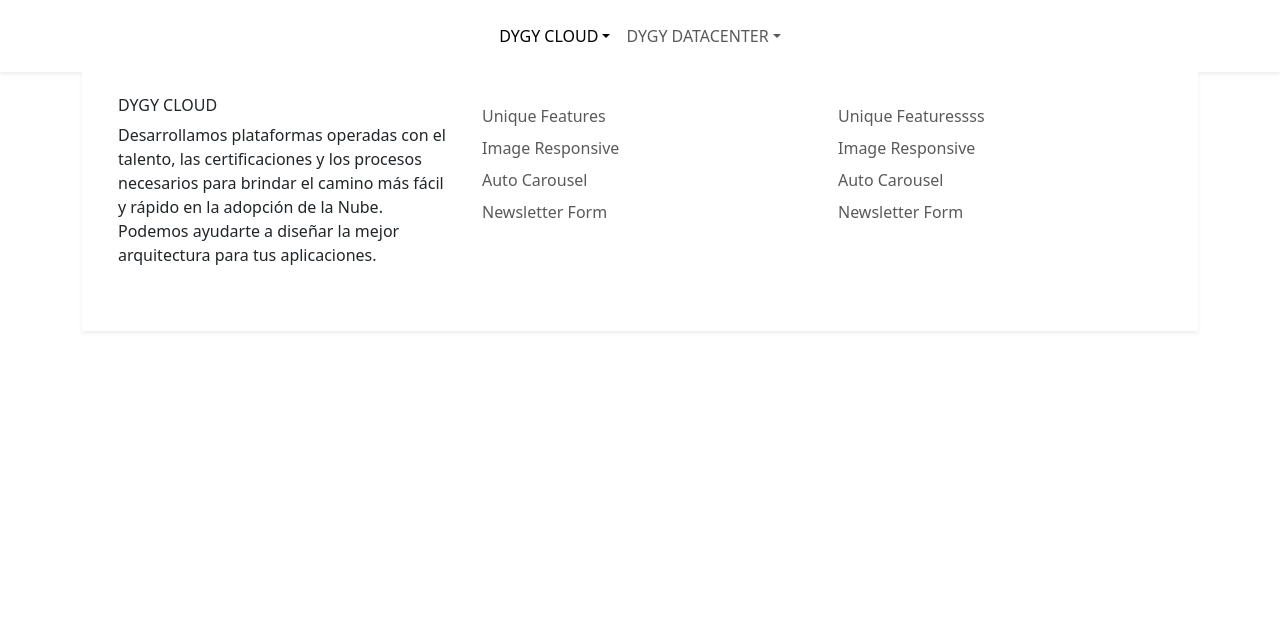
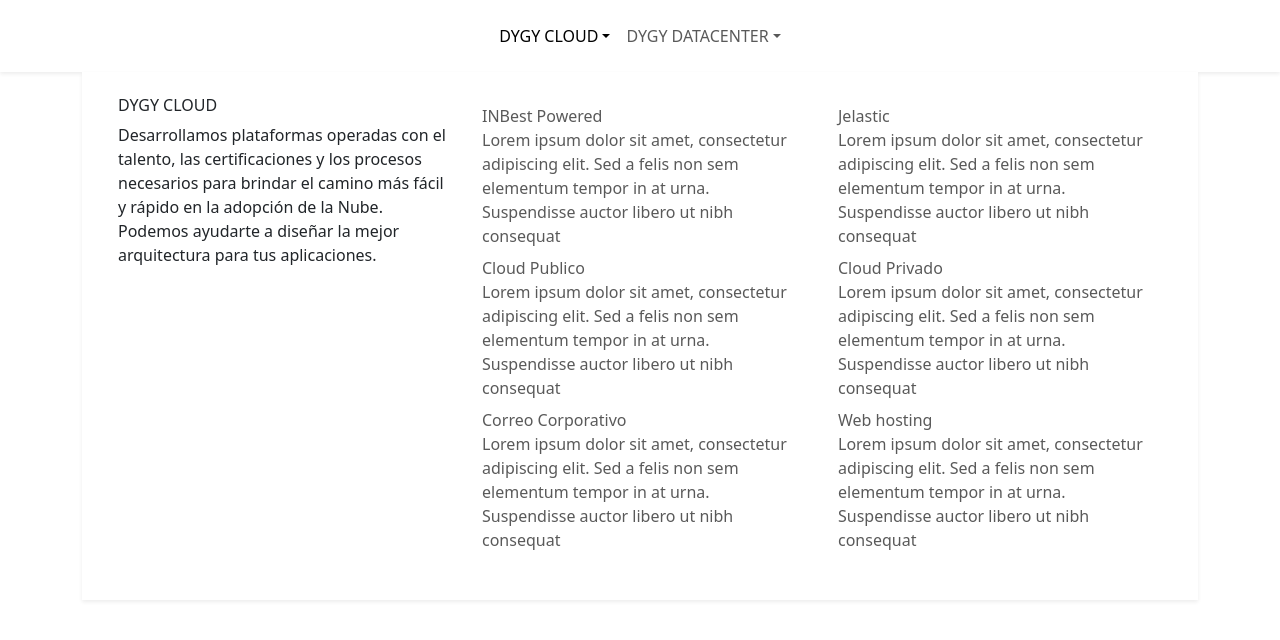
Before and after one commit to VazquezHd/digy, a React (Create React App) app: page / in a window 1280 px wide. Both pictures are taken after a click on the link "DYGY CLOUD". Shown: the top 640 px of the page. Built offline with nearby package versions, Linux system fonts and the light colour scheme.

Commit message:
nav bar ready

```diff
--- a/src/components/common/navbar/Dropdown.jsx
+++ b/src/components/common/navbar/Dropdown.jsx
@@ -29,31 +29,8 @@
                     </h6>
                     <p>{data.description}</p>
                   </div>
-                  <div className="col-lg-4 mb-4">
-                    <ul className="list-unstyled">
-                      <li className="nav-item">
-                        <a href="" className="nav-link text-small pb-0">
-                          Unique Features
-                        </a>
-                      </li>
-                      <li className="nav-item">
-                        <a href="" className="nav-link text-small pb-0">
-                          Image Responsive
-                        </a>
-                      </li>
-                      <li className="nav-item">
-                        <a href="" className="nav-link text-small pb-0">
-                          Auto Carousel
-                        </a>
-                      </li>
-                      <li className="nav-item">
-                        <a href="" className="nav-link text-small pb-0">
-                          Newsletter Form
-                        </a>
-                      </li>
-                    </ul>
-                  </div>
                   <LinkList links={data.links1}/>
+                  <LinkList links={data.links2}/>
                 </div>
               </div>
             </div>
--- a/src/components/common/navbar/LinkList.jsx
+++ b/src/components/common/navbar/LinkList.jsx
@@ -1,30 +1,19 @@
-export const LinkList = (links) => {
-    console.log('sdfjsdfjl', links)
+export const LinkList = ({ links }) => {
+  console.log("sdfjsdfjl", links);
+
   return (
     <div className="col-lg-4 mb-4">
       <ul className="list-unstyled">
-
+        {links.map((link) => {
+          return (
             <li className="nav-item">
               <a href="" className="nav-link text-small pb-0">
-              Unique Featuressss
+                {link.name} <br/>{link.description}
               </a>
             </li>
-          <li className="nav-item">
-            <a href="" className="nav-link text-small pb-0">
-              Image Responsive
-            </a>
-          </li>
-          <li className="nav-item">
-            <a href="" className="nav-link text-small pb-0">
-              Auto Carousel
-            </a>
-          </li>
-          <li className="nav-item">
-            <a href="" className="nav-link text-small pb-0">
-              Newsletter Form
-            </a>
-          </li>
+          );
+        })}
       </ul>
     </div>
-    )
-}
+  );
+};
--- a/src/components/common/navbar/data.json
+++ b/src/components/common/navbar/data.json
@@ -5,24 +5,29 @@
         "links1": [
             {
                 "name": "INBest Powered",
-                "message": "Lorem ipsum dolor sit amet, consectetur adipiscing elit. Sed a felis non sem elementum tempor in at urna. Suspendisse auctor libero ut nibh consequat"
+                "description": "Lorem ipsum dolor sit amet, consectetur adipiscing elit. Sed a felis non sem elementum tempor in at urna. Suspendisse auctor libero ut nibh consequat"
             },
             {
-                "name": "Cloud Publico', message: 'Lorem ipsum dolor sit amet, consectetur adipiscing elit. Sed a felis non sem elementum tempor in at urna. Suspendisse auctor libero ut nibh consequat"
+                "name": "Cloud Publico",
+                "description": "Lorem ipsum dolor sit amet, consectetur adipiscing elit. Sed a felis non sem elementum tempor in at urna. Suspendisse auctor libero ut nibh consequat"
             },
             {
-                "name": "Correo Corporativo', message: 'Lorem ipsum dolor sit amet, consectetur adipiscing elit. Sed a felis non sem elementum tempor in at urna. Suspendisse auctor libero ut nibh consequat"
+                "name": "Correo Corporativo",
+                "description": "Lorem ipsum dolor sit amet, consectetur adipiscing elit. Sed a felis non sem elementum tempor in at urna. Suspendisse auctor libero ut nibh consequat"
             }
         ],
         "links2": [
             {
-                "name": "Jelastic', message: 'Lorem ipsum dolor sit amet, consectetur adipiscing elit. Sed a felis non sem elementum tempor in at urna. Suspendisse auctor libero ut nibh consequat"
+                "name": "Jelastic",
+                "description": "Lorem ipsum dolor sit amet, consectetur adipiscing elit. Sed a felis non sem elementum tempor in at urna. Suspendisse auctor libero ut nibh consequat"
             },
             {
-                "name": "Cloud Privado', message: 'Lorem ipsum dolor sit amet, consectetur adipiscing elit. Sed a felis non sem elementum tempor in at urna. Suspendisse auctor libero ut nibh consequat"
+                "name": "Cloud Privado",
+                "description": "Lorem ipsum dolor sit amet, consectetur adipiscing elit. Sed a felis non sem elementum tempor in at urna. Suspendisse auctor libero ut nibh consequat"
             },
             {
-                "name": "Web hosting', message: 'Lorem ipsum dolor sit amet, consectetur adipiscing elit. Sed a felis non sem elementum tempor in at urna. Suspendisse auctor libero ut nibh consequat"
+                "name": "Web hosting",
+                "description": "Lorem ipsum dolor sit amet, consectetur adipiscing elit. Sed a felis non sem elementum tempor in at urna. Suspendisse auctor libero ut nibh consequat"
             }
         ]
     },
@@ -32,24 +37,29 @@
         "links1": [
             {
                 "name": "INBest Powered",
-                "message": "Lorem ipsum dolor sit amet, consectetur adipiscing elit. Sed a felis non sem elementum tempor in at urna. Suspendisse auctor libero ut nibh consequat"
+                "description": "Lorem ipsum dolor sit amet, consectetur adipiscing elit. Sed a felis non sem elementum tempor in at urna. Suspendisse auctor libero ut nibh consequat"
             },
             {
-                "name": "Cloud Publico', message: 'Lorem ipsum dolor sit amet, consectetur adipiscing elit. Sed a felis non sem elementum tempor in at urna. Suspendisse auctor libero ut nibh consequat"
+                "name": "Cloud Publico",
+                "description": "Lorem ipsum dolor sit amet, consectetur adipiscing elit. Sed a felis non sem elementum tempor in at urna. Suspendisse auctor libero ut nibh consequat"
             },
             {
-                "name": "Correo Corporativo', message: 'Lorem ipsum dolor sit amet, consectetur adipiscing elit. Sed a felis non sem elementum tempor in at urna. Suspendisse auctor libero ut nibh consequat"
+                "name": "Correo Corporativo",
+                "description": "Lorem ipsum dolor sit amet, consectetur adipiscing elit. Sed a felis non sem elementum tempor in at urna. Suspendisse auctor libero ut nibh consequat"
             }
         ],
         "links2": [
             {
-                "name": "Jelastic', message: 'Lorem ipsum dolor sit amet, consectetur adipiscing elit. Sed a felis non sem elementum tempor in at urna. Suspendisse auctor libero ut nibh consequat"
+                "name": "Jelastic",
+                "description": "Lorem ipsum dolor sit amet, consectetur adipiscing elit. Sed a felis non sem elementum tempor in at urna. Suspendisse auctor libero ut nibh consequat"
             },
             {
-                "name": "Cloud Privado', message: 'Lorem ipsum dolor sit amet, consectetur adipiscing elit. Sed a felis non sem elementum tempor in at urna. Suspendisse auctor libero ut nibh consequat"
+                "name": "Cloud Privado",
+                "description": "Lorem ipsum dolor sit amet, consectetur adipiscing elit. Sed a felis non sem elementum tempor in at urna. Suspendisse auctor libero ut nibh consequat"
             },
             {
-                "name": "Web hosting', message: 'Lorem ipsum dolor sit amet, consectetur adipiscing elit. Sed a felis non sem elementum tempor in at urna. Suspendisse auctor libero ut nibh consequat"
+                "name": "Web hosting",
+                "description": "Lorem ipsum dolor sit amet, consectetur adipiscing elit. Sed a felis non sem elementum tempor in at urna. Suspendisse auctor libero ut nibh consequat"
             }
         ]
     }
```
Lines whose indentation alone changed are shown as unchanged.
